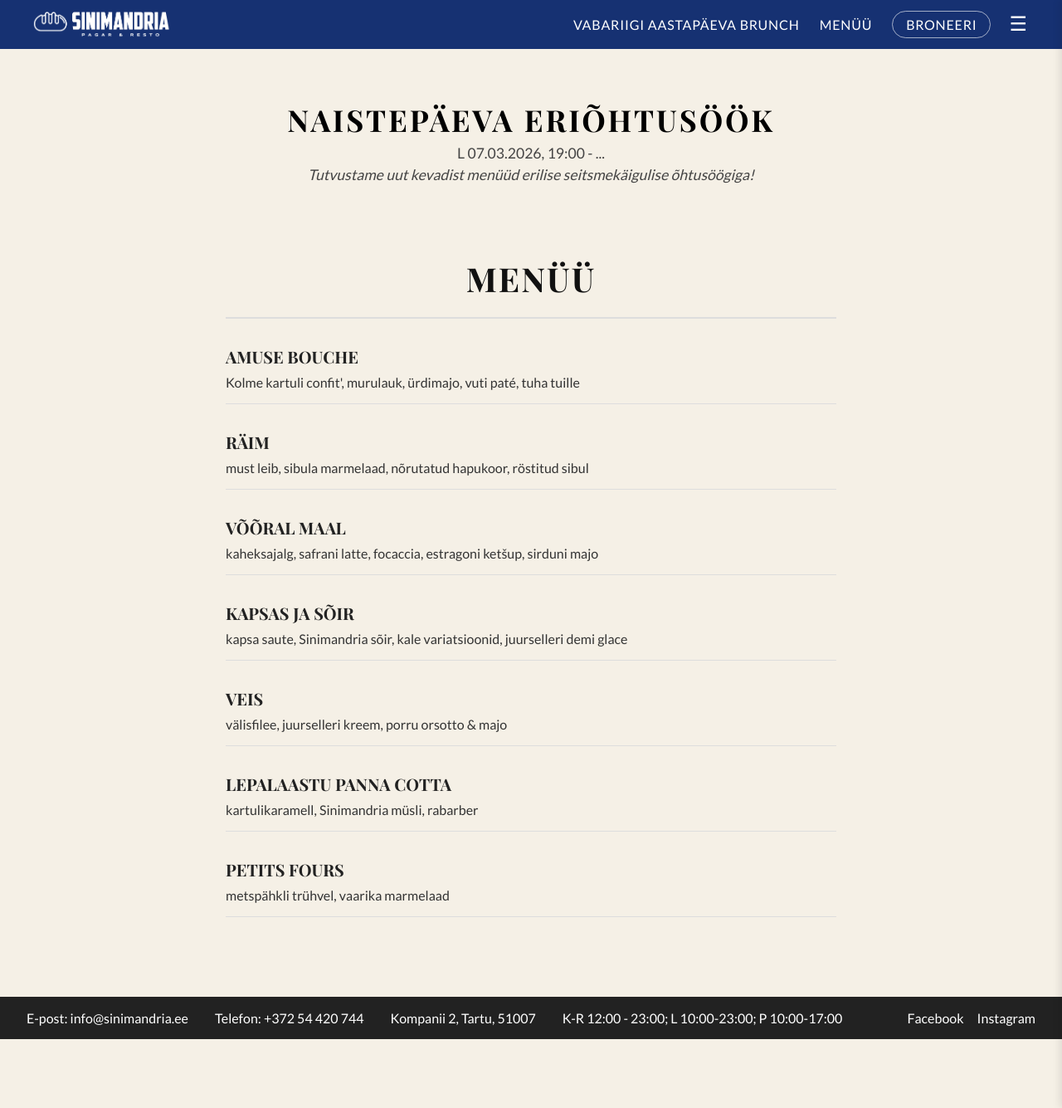
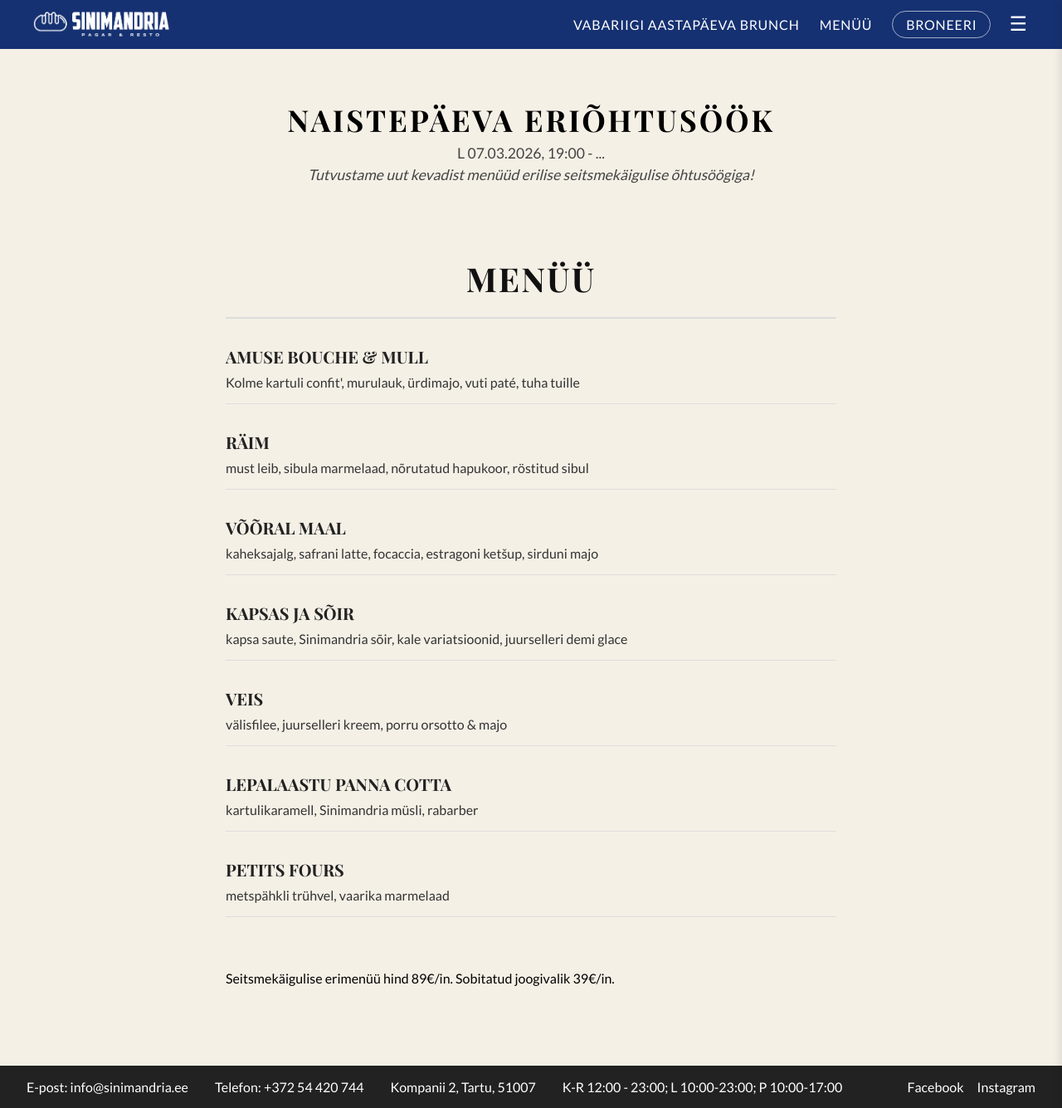
Before and after one commit to m-tu/sinimandria, a Jekyll site: the page built from pages/events/naistepaev-menu.markdown, in a window 1280 px wide and 1335 px high. Shown: the whole window at 83% size. Built offline with Jekyll 4.4.1, drawn with Linux system fonts in a browser that asks for light colours.

Commit message:
Update naistepaev-menu.markdown

```diff
--- a/pages/events/naistepaev-menu.markdown
+++ b/pages/events/naistepaev-menu.markdown
@@ -19,7 +19,7 @@
 <section class="menu-section">
 
   <div class="menu-item">
-    <h3>AMUSE BOUCHE </h3>
+    <h3>AMUSE BOUCHE & MULL</h3>
     <p>Kolme kartuli confit', murulauk, ürdimajo, vuti paté, tuha tuille</p>
   </div>
   <div class="menu-item">
@@ -47,3 +47,7 @@
     <p>metspähkli trühvel, vaarika marmelaad</p>
   </div>
 </section>
+
+<section class="menu-section">
+  Seitsmekäigulise erimenüü hind 89€/in. Sobitatud joogivalik 39€/in.
+</section>
```
